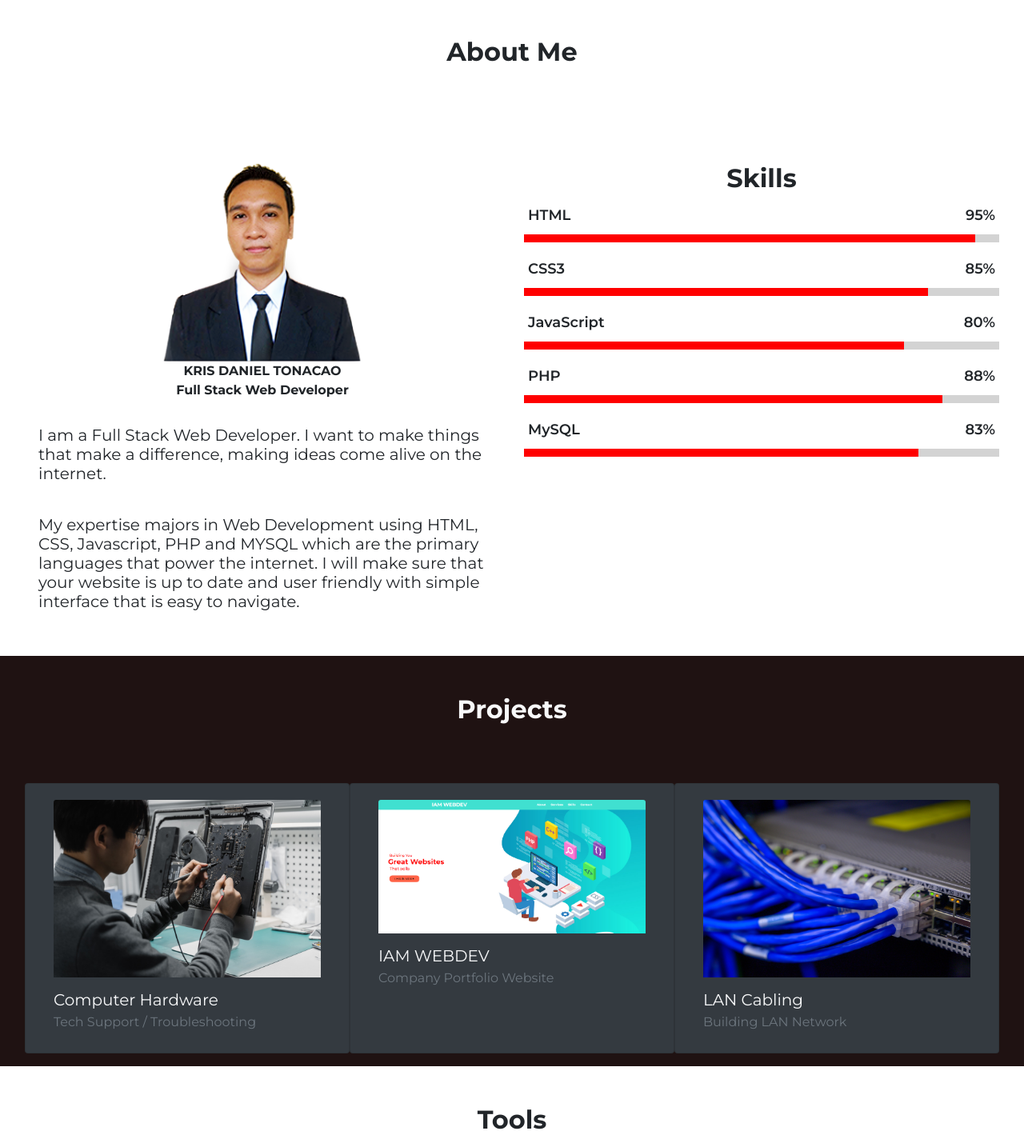
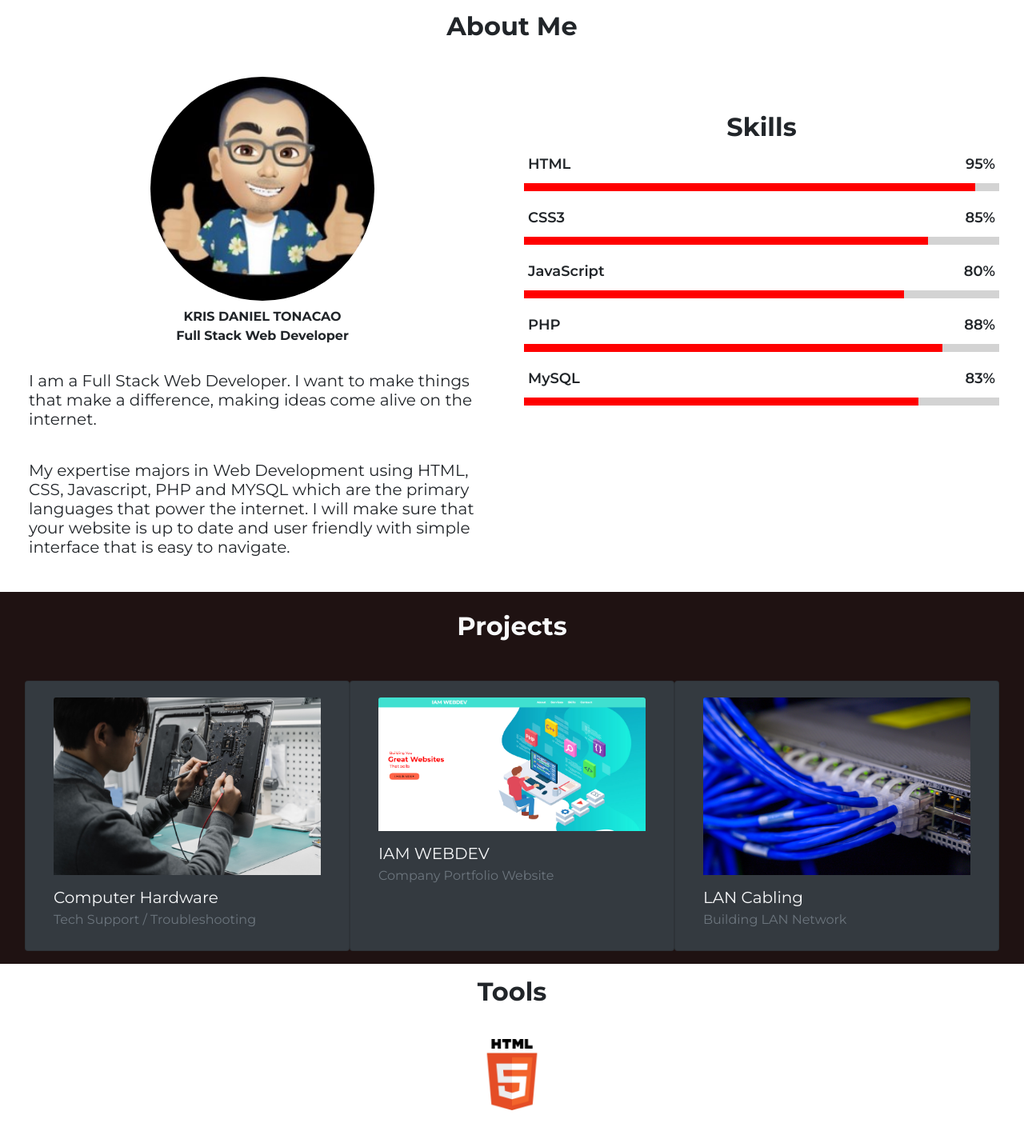
Before and after one commit to krisdanieltonacao/webportfolio, a plain HTML site: page index.html in a window 1280 px wide. Shown: the part 962-2381 px from the top of the page at 80% size. Drawn offline with nearby package versions, Linux system fonts and the light colour scheme.

Commit message:
change picture to avatar

```diff
--- a/index.html
+++ b/index.html
@@ -45,10 +45,10 @@
 <!-- End of Home -->
 <!-- Start of About Me -->
   <section class="container-fluid" id="aboutme">
-    <h2 class="py-5 text-center font-weight-bold">About Me</h2>
+    <h2 class="py-3 text-center font-weight-bold">About Me</h2>
     <div class="p-3 d-md-flex justify-content-around row">
-      <div class="p-3 col-lg-6 col-md-12">
-        <img class="img-fluid rounded mx-auto d-block" src="images\me.png" alt="myphoto" id="myphoto">
+      <div class="p-1 col-lg-6 col-md-12">
+        <img class="img-fluid rounded-circle mx-auto d-block mb-2" src="images\krisavatar.jpg" alt="myphoto" id="myphoto">
         <div class="text-center font-weight-bold">KRIS DANIEL TONACAO</div>
         <div class="text-center font-weight-bold pb-3">Full Stack Web Developer</div>
         <h5 class="p-3">I am a Full Stack Web Developer. I want to make things that make a difference, making ideas come alive on the internet.</h5>
@@ -98,7 +98,7 @@
 <!-- Start of Projects -->
   <section class="container-fluid text-light dbrown" id="projects">
     <div>
-      <h2 class="py-5 text-center font-weight-bold">Projects</h2>
+      <h2 class="py-4 text-center font-weight-bold">Projects</h2>
       <div class="p-md-3 p-sm-3 d-sm-flex">
         <!-- COMPTECH Card -->
         <div class="card bg-dark col-xl-4 mb-3 mb-xl-0 col-xs-8">
@@ -135,7 +135,7 @@
 <!-- End of projects -->
 <!-- Tools Section Start -->
   <section class="container-fluid" id="tools">
-    <h2 class="py-5 text-center font-weight-bold">Tools</h2>
+    <h2 class="py-3 text-center font-weight-bold">Tools</h2>
       <div class="text-center">
         <div>
           <img class="p-3" width="150" src="images/html5.jpg"/>
@@ -154,7 +154,7 @@
   <!-- Start Contact Form -->
   <section class="container-fluid text-light dbrown" id="contact">
     <div class="p-md-5 d-lg-flex d-md-flex justify-content-center">
-      <div class="col-lg-6 col-md-6 p-1 m-0">
+      <div class="col-lg-6 col-md-6 py-5 m-0">
         <h3 class="text-center">Contact Form</h3>
         <div class="formcontainer">
           <form>
@@ -202,7 +202,7 @@
     </div>
   </div>
 <footer class="dbrown p-0 m-0 font-weight-bold text-light text-center">
-<p>&#169; 2022. All rights Reserved.</p>
+<p>KDT&#169; 2022. All rights Reserved.</p>
 </footer>
 <script src="https://cdn.jsdelivr.net/npm/jquery@3.5.1/dist/jquery.slim.min.js" integrity="sha384-DfXdz2htPH0lsSSs5nCTpuj/zy4C+OGpamoFVy38MVBnE+IbbVYUew+OrCXaRkfj" crossorigin="anonymous"></script>
 <script src="https://cdn.jsdelivr.net/npm/bootstrap@4.6.1/dist/js/bootstrap.bundle.min.js" integrity="sha384-fQybjgWLrvvRgtW6bFlB7jaZrFsaBXjsOMm/tB9LTS58ONXgqbR9W8oWht/amnpF" crossorigin="anonymous"></script>
```
Also changed, not shown: images/krisavatar.jpg (added), images/me.png (deleted).
